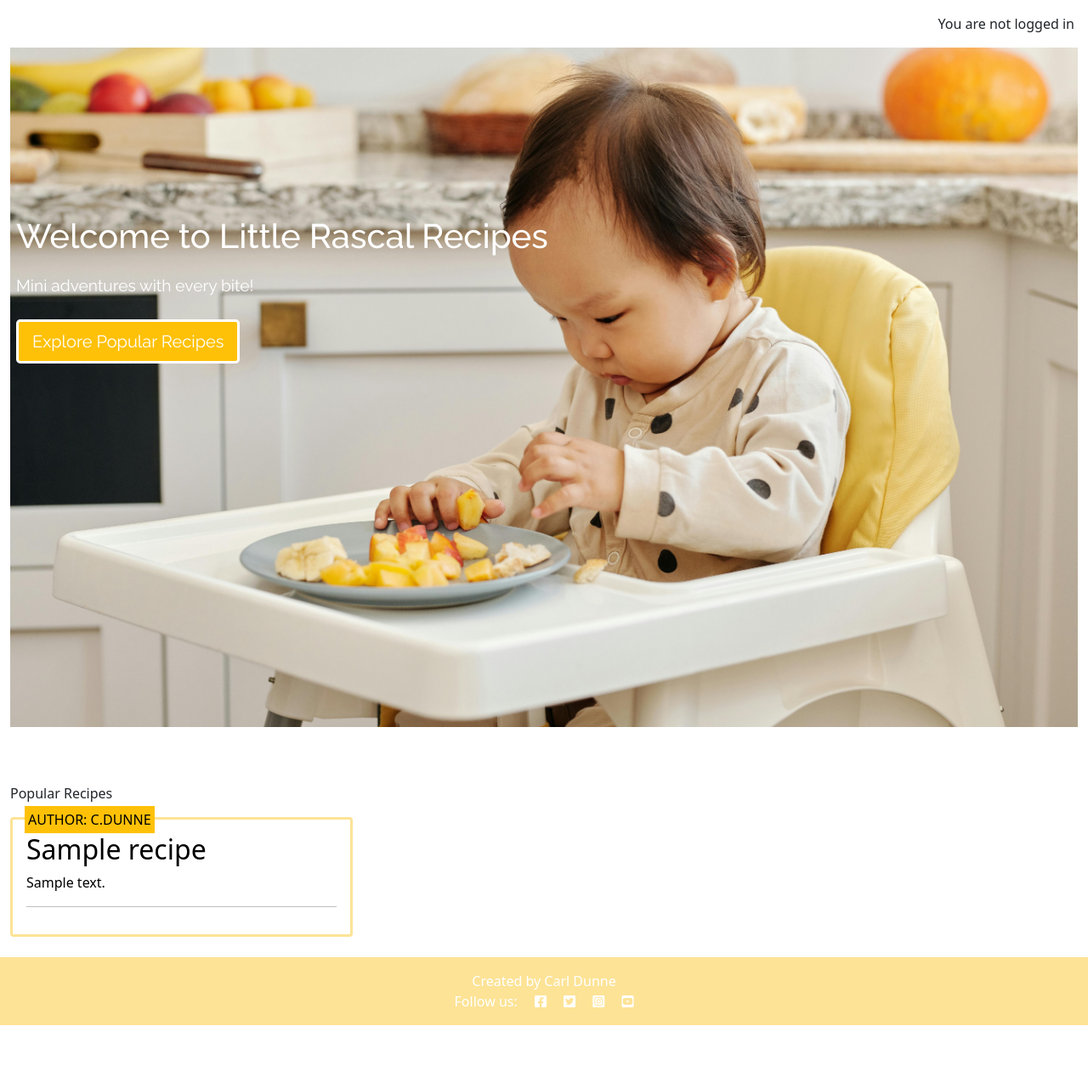
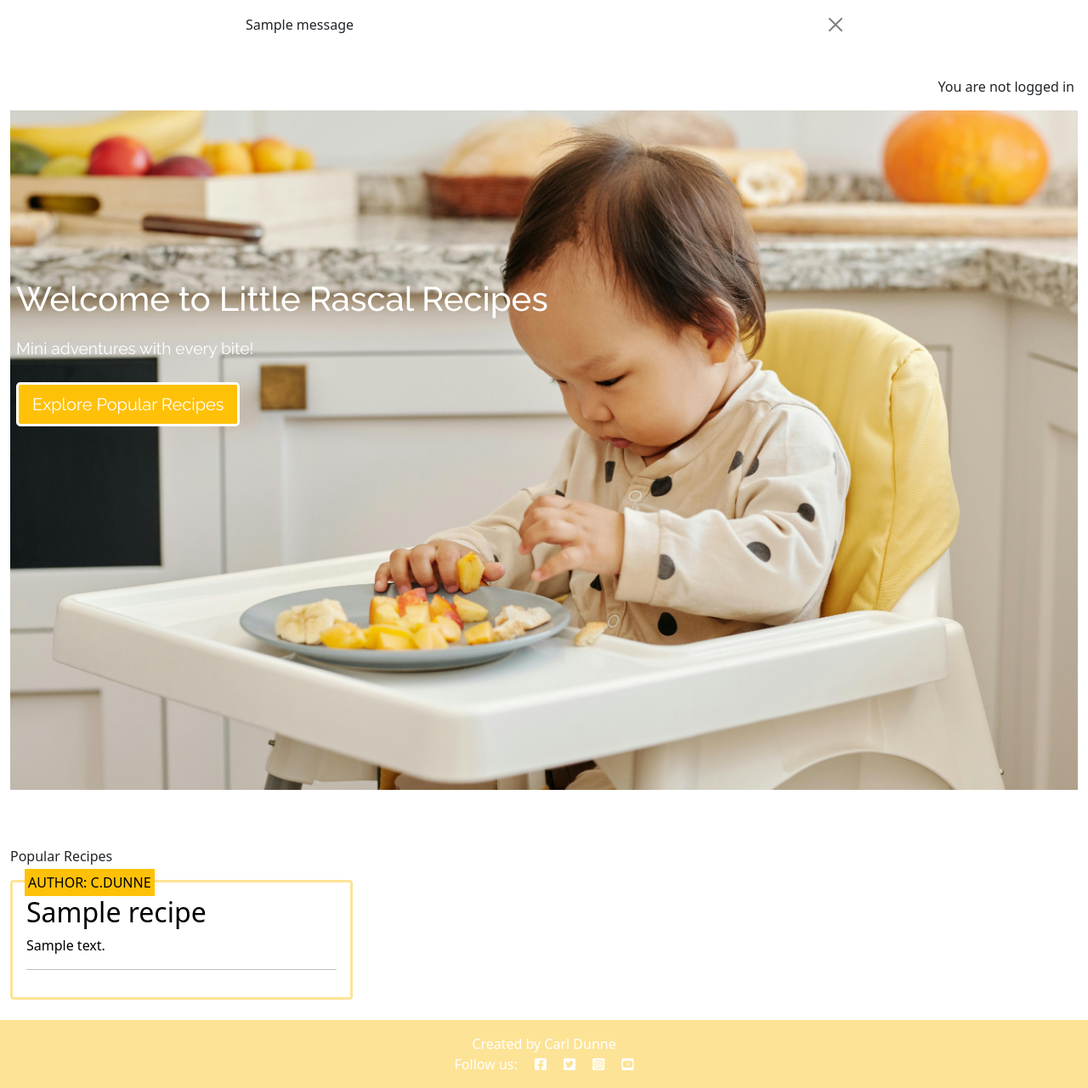
Before and after one commit to DeveloperDunne/Little-Rascal-Recipes, a Django app: page / in a window 1280 px wide. Shown: the part 60-1341 px from the top of the page at 85% size. Before the commit the page ends 1267 px from the top, so only its background shows below. Run offline with Django 4.2, Linux system fonts and the light colour scheme; data comes from the database, SQL or seed files in the repository; tables that the repository leaves empty hold one stand-in row (values such as "Sample post"); one stand-in notice (Sample message) is shown; parts of the project's set-up code (start-up, migrations or seed data) failed here and were passed over.

Commit message:
Added confirmation message when comment is made

```diff
--- a/blog/views.py
+++ b/blog/views.py
@@ -1,5 +1,6 @@
 from django.shortcuts import render, get_object_or_404
 from django.views import generic
+from django.contrib import messages
 from .models import Recipe, Comment
 from .forms import CommentForm
 # Create your views here.
@@ -28,6 +29,19 @@ def recipe_detail(request, slug):
     recipe = get_object_or_404(queryset, slug=slug)
     comment = recipe.comments.all().order_by("-created_on")
     comment_count = recipe.comments.filter(approved=True).count()
+
+    if request.method == "POST":
+        comment_form = CommentForm(data=request.POST)
+    if comment_form.is_valid():
+        comment = comment_form.save(commit=False)
+        comment.author = request.user
+        comment.recipe = recipe
+        comment.save()
+
+        messages.add_message(
+        request, messages.SUCCESS,
+        'Thanks! Your comment has been submitted and is now awaiting approval.'
+    )
     comment_form = CommentForm()
 
     return render(
--- a/templates/base.html
+++ b/templates/base.html
@@ -69,6 +69,21 @@
             </div>
         </div>
     </nav>
+    <!-- displaying Django messages -->
+<div class="container">
+    <div class="row">
+      <div class="col-md-8 offset-md-2">
+        {% for message in messages %}
+        <div class="alert {{ message.tags }} alert-dismissible
+          fade show" id="msg" role="alert">
+          {{ message | safe }}
+          <button type="button" class="btn-close"
+            data-bs-dismiss="alert" aria-label="Close"></button>
+        </div>
+        {% endfor %}
+      </div>
+    </div>
+  </div>
 
     <main class="flex-shrink-0 main-bg">
         {% if user.is_authenticated %}
```
